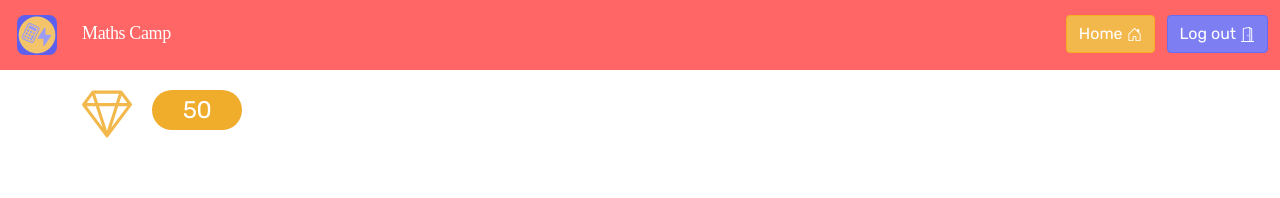
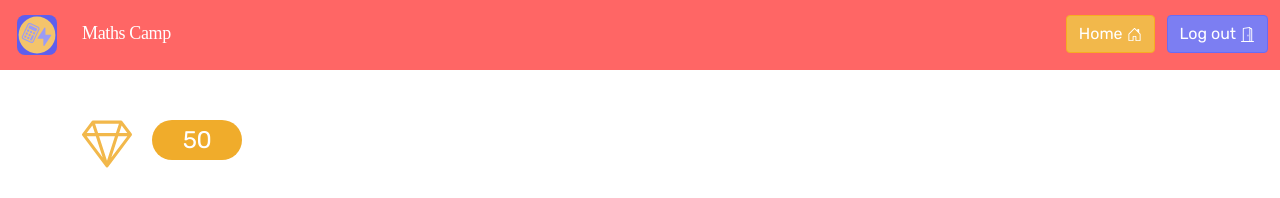
Before and after one commit to tamaraputriv/MathsCamp, a React (Create React App) app: page /mascot in a window 1280 px wide. Shown: the top 198 px of the page. Built offline with nearby package versions, Linux system fonts and the light colour scheme; a web font is replaced by a local one.

Commit message:
fjernet firebase

```diff
--- a/src/App.js
+++ b/src/App.js
@@ -5,7 +5,6 @@ import RegisterPage from "./pages/RegisterPage";
 import LoginPage from "./pages/LoginPage";
 import FrontPage from "./pages/FrontPage";
 import PracticePage from "./pages/PracticePage";
-import MascotPage from "./pages/EditMascotPage";
 import "bootstrap/dist/css/bootstrap.css";
 import "@fontsource/rubik";
 import "@fontsource/solway";
--- a/src/components/EditMascot/EditMascot.css
+++ b/src/components/EditMascot/EditMascot.css
@@ -9,7 +9,7 @@
     height:40px;
     width:90px;
     padding-top:10px;
-    margin-top: 70px;
+    margin-top: 100px;
     margin-bottom: 50px;
     margin-left: 20px;
 }
--- a/src/components/EditMascot/EditMascot.js
+++ b/src/components/EditMascot/EditMascot.js
@@ -19,7 +19,7 @@ export default function EditMascot(){
     return(
         <Container className="mascot-container">
             <div className="point-container">
-                <Gem color="#F2B84B" size={50}/><div className="point-circle" rounded><p className="top-point-text text-center">50</p></div>
+                <Gem color="#F2B84B" size={50}/><div className="point-circle"><p className="top-point-text text-center">50</p></div>
             </div>
             <Row>
                 <Col>
```
